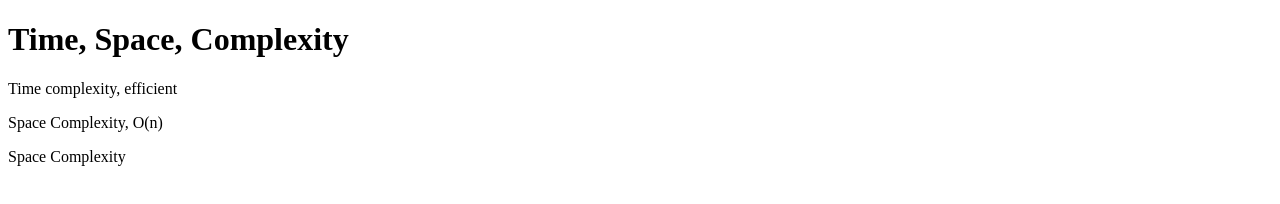
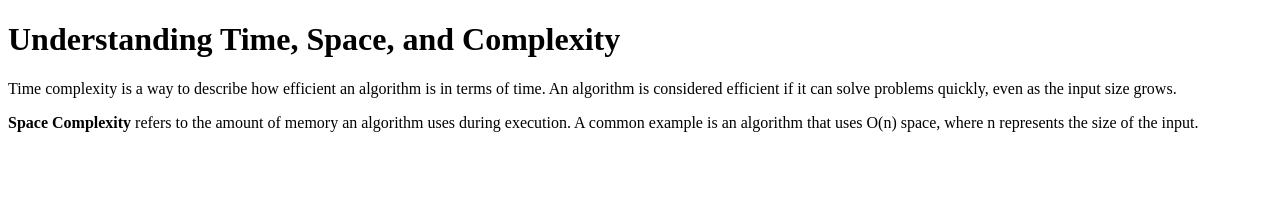
Before and after one commit to acciojob/time-and-space-complexity-https-ab, a website: page main.html in a window 1280 px wide. Drawn offline with Linux system fonts and the light colour scheme.

Commit message:
created a submission

```diff
--- a/main.html
+++ b/main.html
@@ -1,20 +1,20 @@
 <!DOCTYPE html>
+<html lang="en">
+<head>
+  <meta charset="UTF-8">
+  <title>Time and Space Complexity</title>
+</head>
+<body>
 
-<html>
+  <h1>Understanding Time, Space, and Complexity</h1>
 
-<head>
-	<link rel="stylesheet" href="styles.css">
-</head>
+  <p>
+    Time complexity is a way to describe how efficient an algorithm is in terms of time. An algorithm is considered efficient if it can solve problems quickly, even as the input size grows.
+  </p>
 
-<body>
-	<!-- the entire body must be written by student -->
-	<h1>Time, Space, Complexity</h1>
-	<p>Time complexity, efficient</p>
-	<p>Space Complexity, O(n)</p>
-	<p>Space Complexity</p>
-    <script type="text/javascript" src="./script.js">
-</script>
+  <p>
+    <b>Space Complexity</b> refers to the amount of memory an algorithm uses during execution. A common example is an algorithm that uses O(n) space, where n represents the size of the input.
+  </p>
 
 </body>
-
 </html>
```
